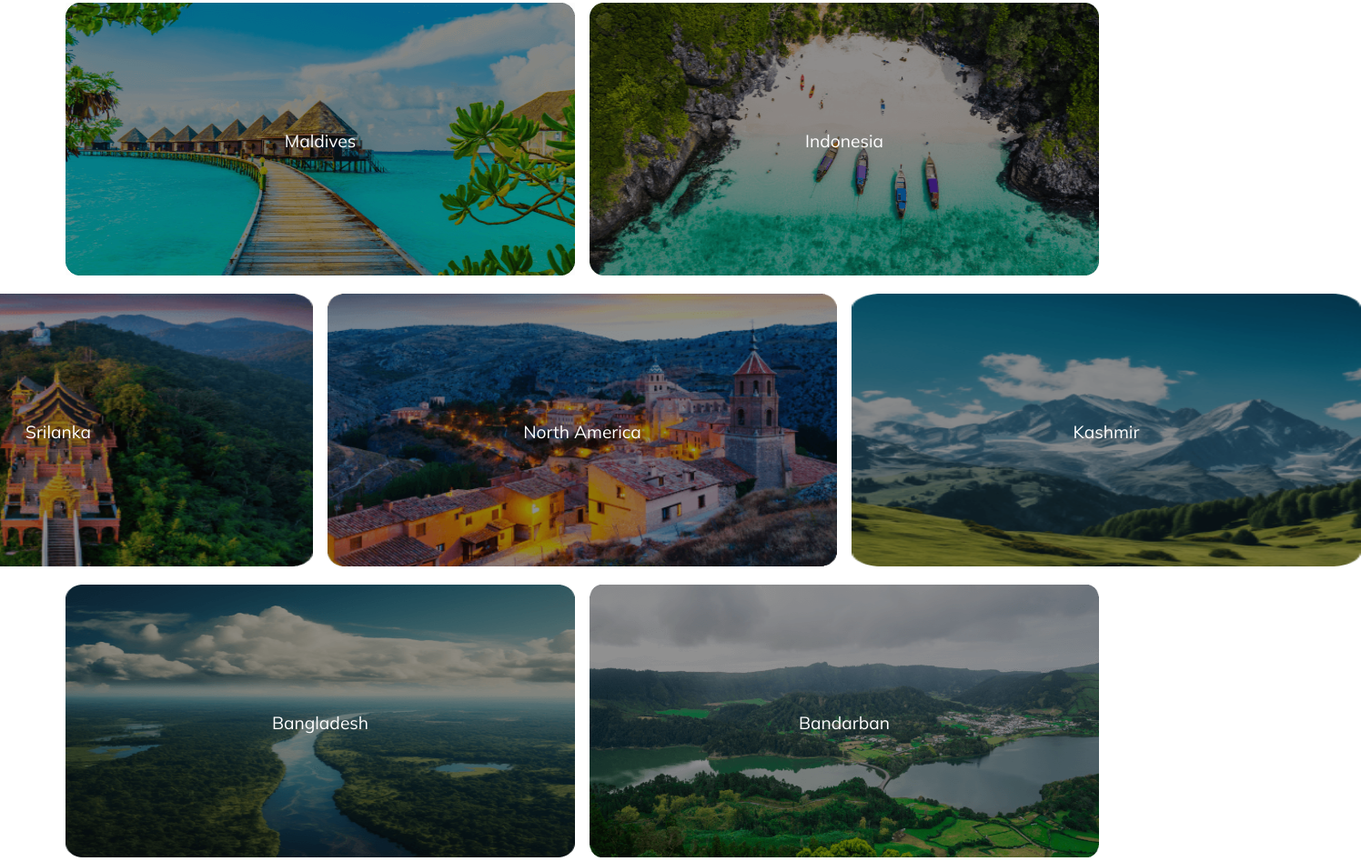
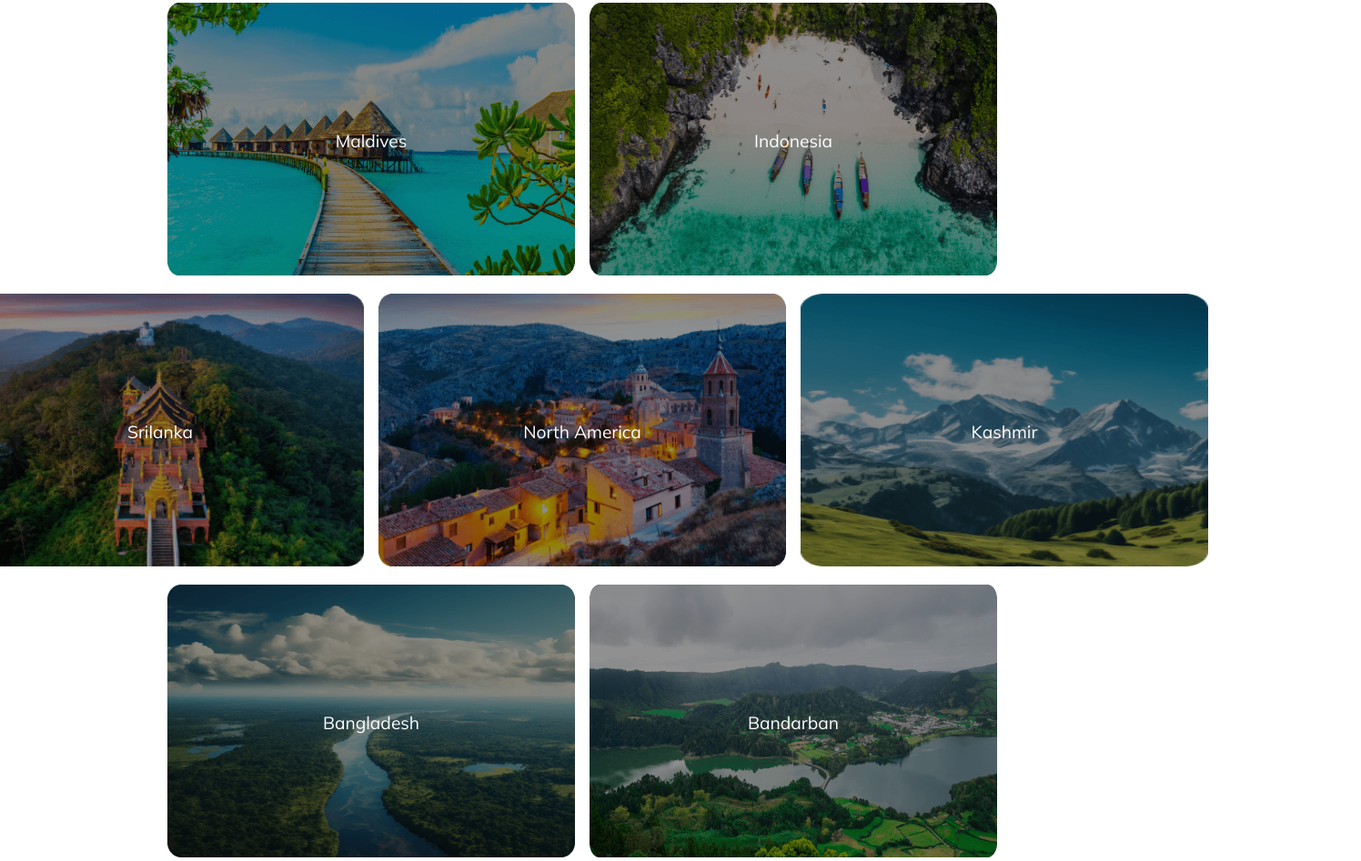
Before and after one commit to hamimbsf/hero-travel, a plain HTML site: page index.html in a window 1280 px wide. Shown: the part 1389-2336 px from the top of the page at 91% size, 1496 px wide, since content can reach past the window. Drawn offline with Linux system fonts and the light colour scheme.

Commit message:
added html and css code

```diff
--- a/hero.css
+++ b/hero.css
@@ -288,11 +288,13 @@ select {
     justify-content: center;
     align-items: center;
     & img{
-      width: 35rem;
+      width: 28rem;
       height: 300px;
     }
   }
-  .row-one ,.row-two, .row-three{
+  .row-one ,
+  .row-two,
+  .row-three{
     display: grid;
     grid-template-columns: 1fr 1fr;
     justify-content: center;
@@ -302,6 +304,6 @@ select {
     grid-template-columns: 0.8fr 0.5fr 0.7fr;
   }
   .row-three img{
-    grid-template-columns: repeat(0.75fr 1.25fr);
+    grid-template-columns: 0.75fr 1.25fr;
   }
 }
```
